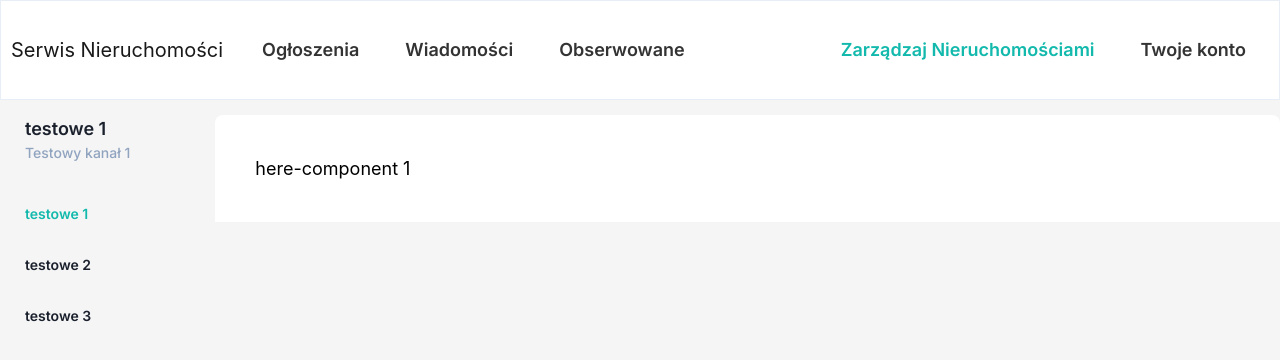
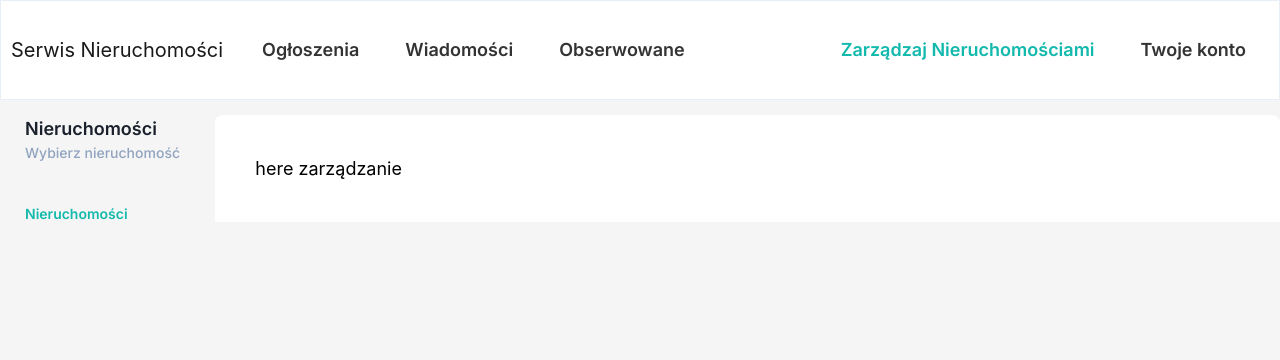
Before and after one commit to KrystianJanas/engineering-work, a Next.js app in the folder frontend/: page /management in a window 1280 px wide. Shown: the top 360 px of the page. Built offline with nearby package versions, Linux system fonts and the light colour scheme.

Commit message:
add possibility to select tabs in management view

```diff
--- /dev/null
+++ b/frontend/core/components/compounds/Left-Sidebar/left-sidebar.constants.ts
@@ -0,0 +1,31 @@
+export const options = {
+  1: [
+    {
+      name: 'Nieruchomości',
+      placeholder: 'Wybierz nieruchomość',
+      href: '1',
+      component: 'ManagementAnnouncements',
+    },
+  ],
+
+  2: [
+    {
+      name: 'Lokatorzy',
+      placeholder: 'Zarządzaj lokatorami',
+      href: '2-1',
+      component: 'here-component 2-1',
+    },
+    {
+      name: 'Rozliczenia',
+      placeholder: 'Zarządzaj rozliczeniami',
+      href: '2-2',
+      component: 'here-component 2-2',
+    },
+    {
+      name: 'Faktury',
+      placeholder: 'Zarządzaj fakturami',
+      href: '2-3',
+      component: 'here-component 2-3',
+    },
+  ],
+};
--- /dev/null
+++ b/frontend/modules/management-announcements/announcements/components/announcements.tsx
@@ -0,0 +1,8 @@
+export const ManagementAnnouncements = ({
+  changeNumber,
+}: {
+  changeNumber: () => void;
+}) => {
+  // TODO: onClick={changeNumber} should be used in announcement layout
+  return <div>here zarządzanie</div>;
+};
--- a/frontend/modules/management/components/management.tsx
+++ b/frontend/modules/management/components/management.tsx
@@ -1,36 +1,27 @@
 import { useState } from 'react';
 
 import { LeftSidebar } from '~/components/compounds/Left-Sidebar/components';
+import { options } from '~/components/compounds/Left-Sidebar/left-sidebar.constants';
 import { SpinnerLoading } from '~/components/compounds/Spinner';
 import { Layout } from '~/components/molecules/layout';
 
+import { ManagementAnnouncements } from '../../management-announcements/announcements/components/announcements';
+
 export const Management = () => {
-  const options = [
-    {
-      name: 'testowe 1',
-      placeholder: 'Testowy kanał 1',
-      href: '1',
-      component: 'here-component 1',
-    },
-    {
-      name: 'testowe 2',
-      placeholder: 'Testowy kanał 2',
-      href: '2',
-      component: 'here-component 2',
-    },
-    {
-      name: 'testowe 3',
-      placeholder: 'Testowy kanał 3',
-      href: '3',
-      component: 'here-component 3',
-    },
-  ];
+  const [actuallyLocation, setActuallyLocation] =
+    useState<keyof typeof options>(1);
+  const [selectedOption, setSelectedOption] = useState(
+    options[actuallyLocation][0].name
+  );
 
-  const [selectedOption, setSelectedOption] = useState(options[0].name);
+  const changeNumber = () => {
+    setActuallyLocation(2);
+    setSelectedOption(options[2][0].name);
+  };
 
   const getSelectedComponent = () => {
     if (selectedOption) {
-      const findedOption = options.find(
+      const findedOption = options[actuallyLocation].find(
         (option) => option.name === `${selectedOption}`
       )?.component;
       if (findedOption) {
@@ -43,7 +34,7 @@ export const Management = () => {
   return (
     <Layout display="flex" direction="row" minWidth="100%" paddingTop={15}>
       <LeftSidebar
-        options={options}
+        options={options[actuallyLocation]}
         onClick={(option: string) => setSelectedOption(option)}
         selected={selectedOption}
       />
@@ -55,7 +46,11 @@ export const Management = () => {
         height="100%"
         padding={[40]}
       >
-        {getSelectedComponent()}
+        {getSelectedComponent() === 'ManagementAnnouncements' && (
+          <ManagementAnnouncements changeNumber={changeNumber} />
+        )}
+
+        {/* todo: here should be redirect to changeNumber function - only if actuallyLocation is on 1! */}
       </Layout>
     </Layout>
   );
```
